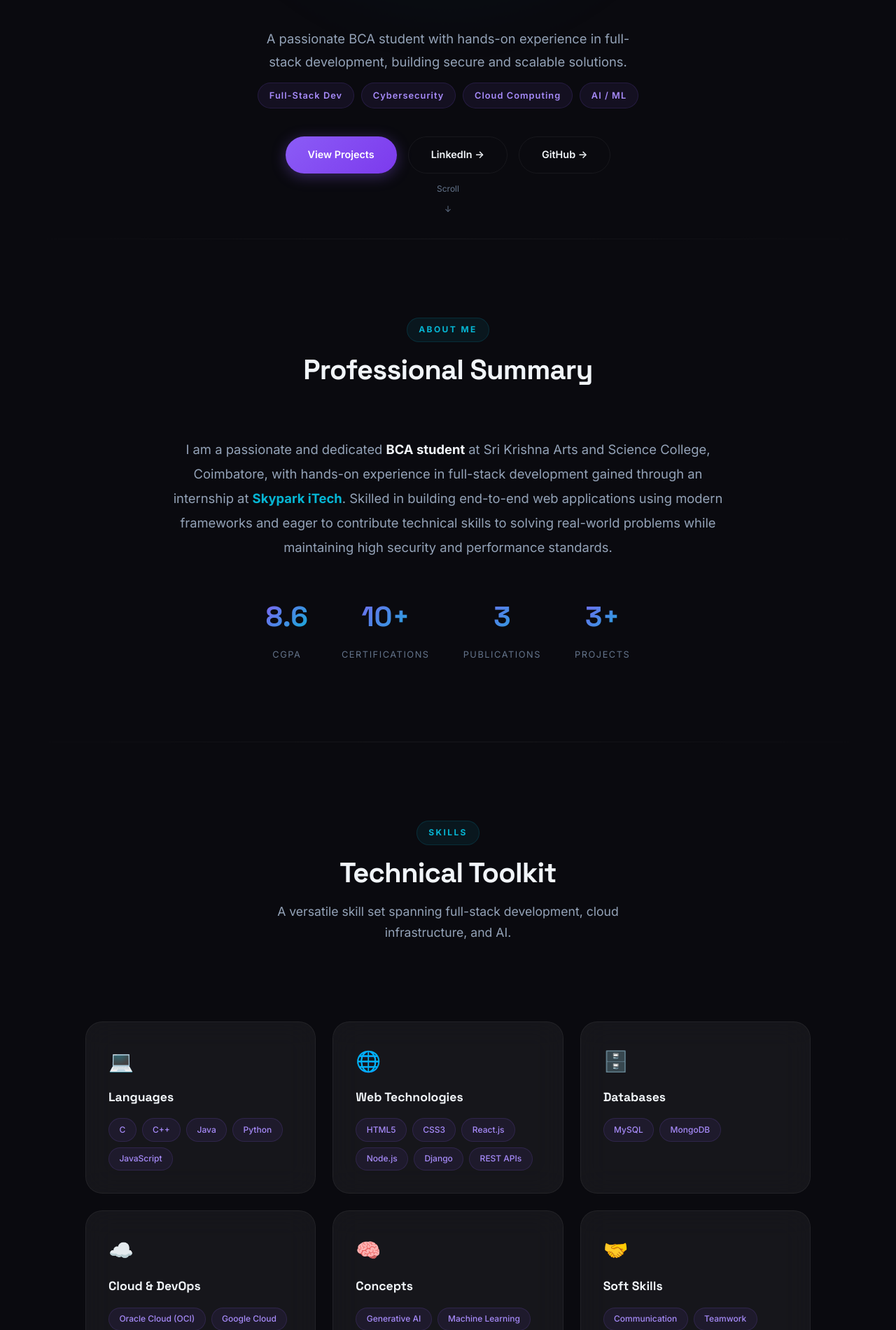
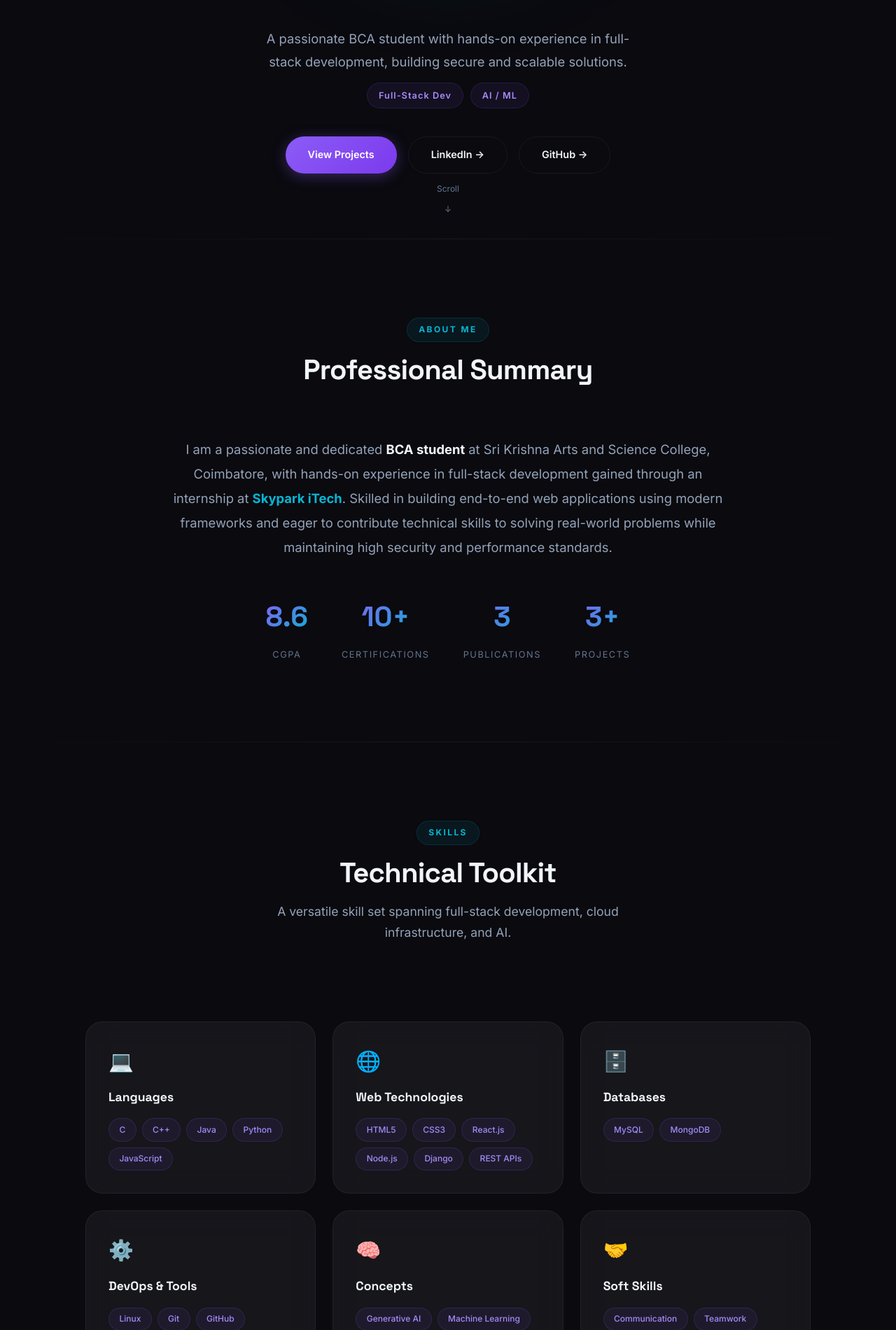
Before and after one commit to Guhan-VS/Portfolio, a React (Vite) app: page / in a window 1280 px wide. Shown: the part 459-2360 px from the top of the page at 70% size. Built offline with nearby package versions, Linux system fonts and the light colour scheme.

Commit message:
Remove cybersecurity and cloud computing references

```diff
--- a/src/sections/Hero.tsx
+++ b/src/sections/Hero.tsx
@@ -19,8 +19,6 @@ const Hero = () => {
         </p>
         <div className="hero-roles">
           <span className="hero-role">Full-Stack Dev</span>
-          <span className="hero-role">Cybersecurity</span>
-          <span className="hero-role">Cloud Computing</span>
           <span className="hero-role">AI / ML</span>
         </div>
         <div className="hero-buttons">
--- a/src/sections/Skills.tsx
+++ b/src/sections/Skills.tsx
@@ -17,14 +17,14 @@ const skillCategories = [
     skills: ['MySQL', 'MongoDB'],
   },
   {
-    icon: '☁️',
-    title: 'Cloud & DevOps',
-    skills: ['Oracle Cloud (OCI)', 'Google Cloud', 'Linux', 'Git', 'GitHub'],
+    icon: '⚙️',
+    title: 'DevOps & Tools',
+    skills: ['Linux', 'Git', 'GitHub'],
   },
   {
     icon: '🧠',
     title: 'Concepts',
-    skills: ['Generative AI', 'Machine Learning', 'Cybersecurity'],
+    skills: ['Generative AI', 'Machine Learning'],
   },
   {
     icon: '🤝',
```
